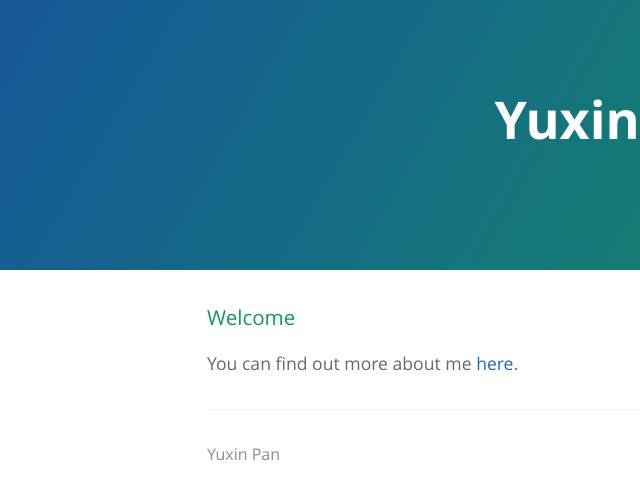
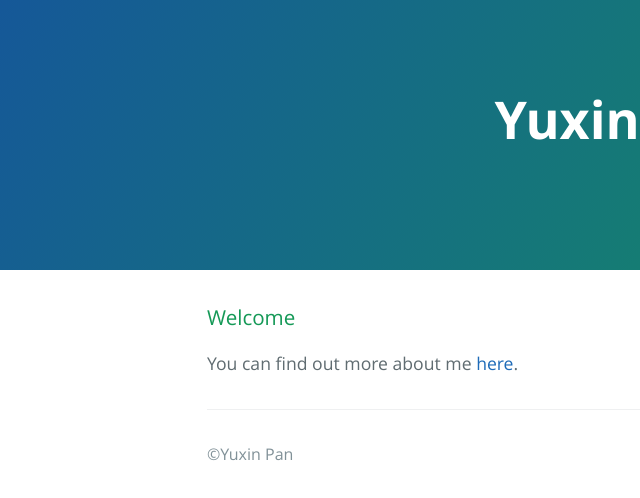
Before and after one commit to YuxinPan/yuxinpan.github.io, a plain HTML site: page index.html in a window 1280 px wide. Shown: the full height of the page, 17-657 px from the left. Drawn offline with Linux system fonts and the light colour scheme.

Commit message:
Update index.html

```diff
--- a/index.html
+++ b/index.html
@@ -23,7 +23,7 @@
 
       <footer class="site-footer">
 
-         <span class="site-footer-credits">Yuxin Pan</span>
+         <span class="site-footer-credits">©Yuxin Pan</span>
        </footer>
 
     </section>
```
